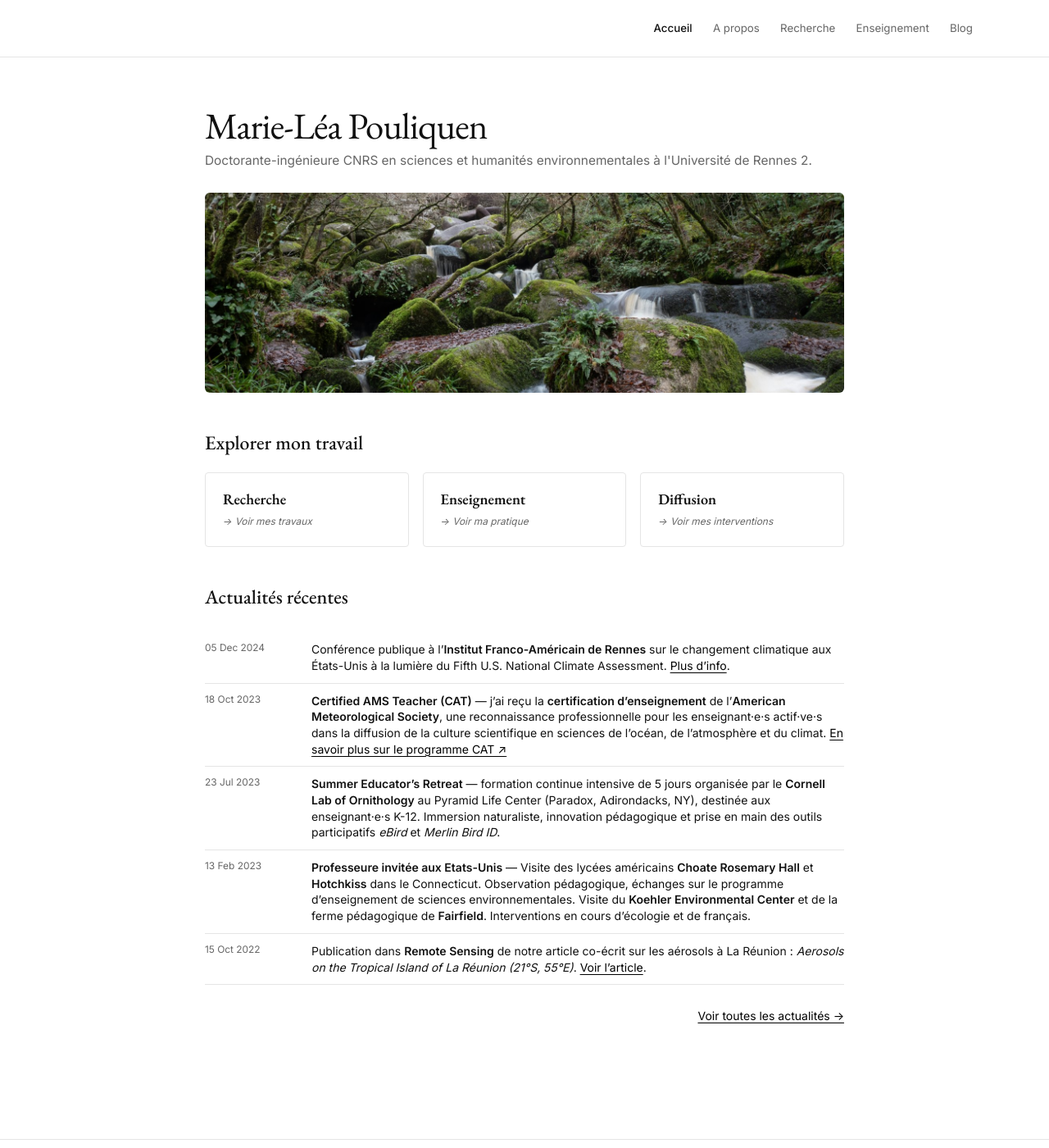
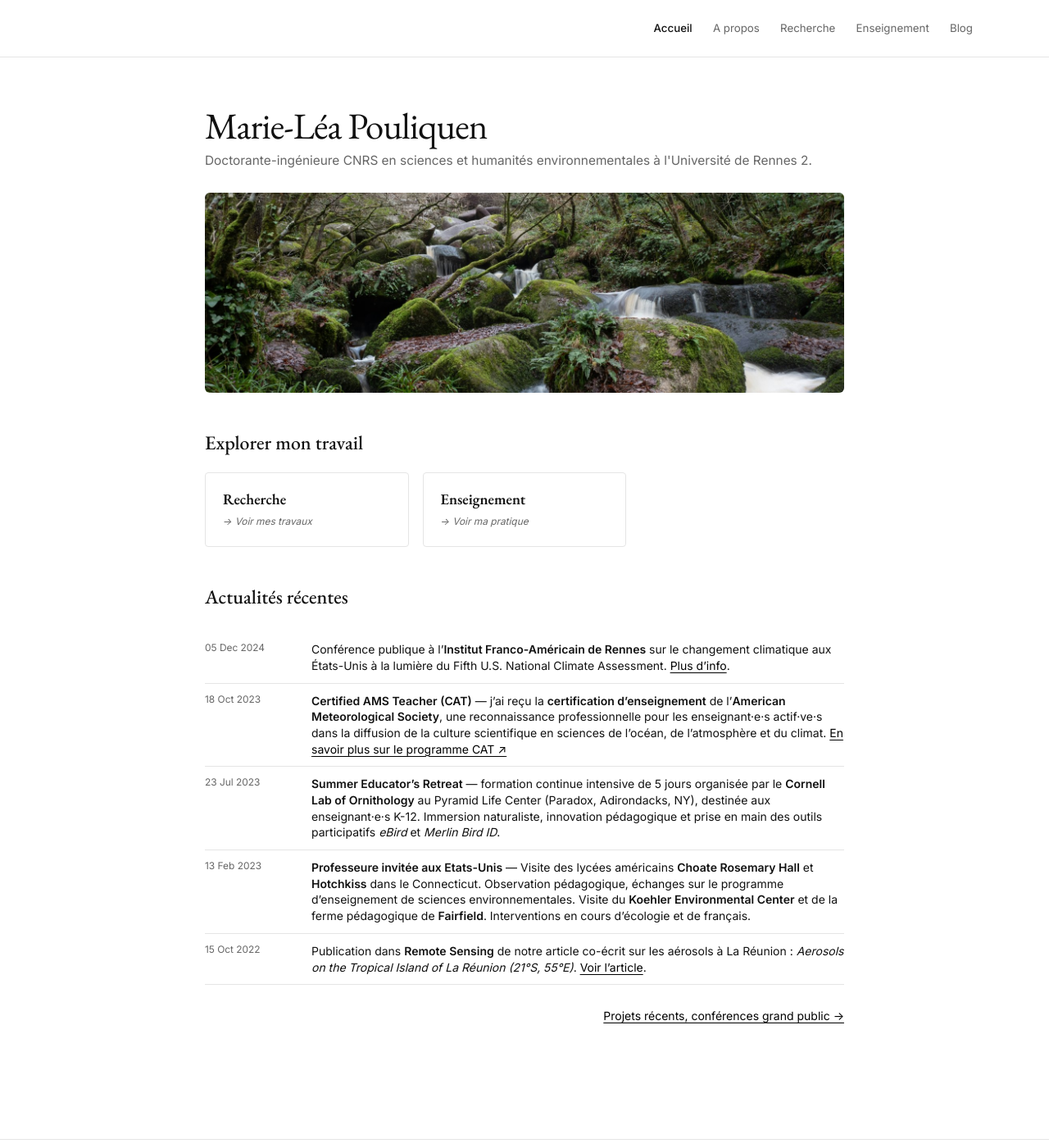
Before and after one commit to marieleapouliquen/marieleapouliquen.github.io, a Jekyll site: the page built from _pages/index.md, in a window 1280 px wide and 1400 px high. Shown: the whole window at 82% size. Built offline with Jekyll 4.4.1, drawn with Linux system fonts in a browser that asks for light colours.

Commit message:
Update index.md

```diff
--- a/_pages/index.md
+++ b/_pages/index.md
@@ -27,11 +27,6 @@ description: Marie-Léa Pouliquen — doctorante
     <span class="home-card-meta">→ Voir ma pratique</span>
   </a>
 
-  <a href="{{ '/diffusion/' | relative_url }}" class="home-card">
-    <h3>Diffusion</h3>
-    <span class="home-card-meta">→ Voir mes interventions</span>
-  </a>
-
 </div>
 
 ## Actualités récentes
@@ -46,4 +41,4 @@ description: Marie-Léa Pouliquen — doctorante
 {% endfor %}
 </table>
 
-<p style="text-align: right; margin-top: 1rem;"><a href="{{ '/actualites/' | relative_url }}">Voir toutes les actualités →</a></p>
+<p style="text-align: right; margin-top: 1rem;"><a href="{{ '/blog/' | relative_url }}">Projets récents, conférences grand public →</a></p>
```
